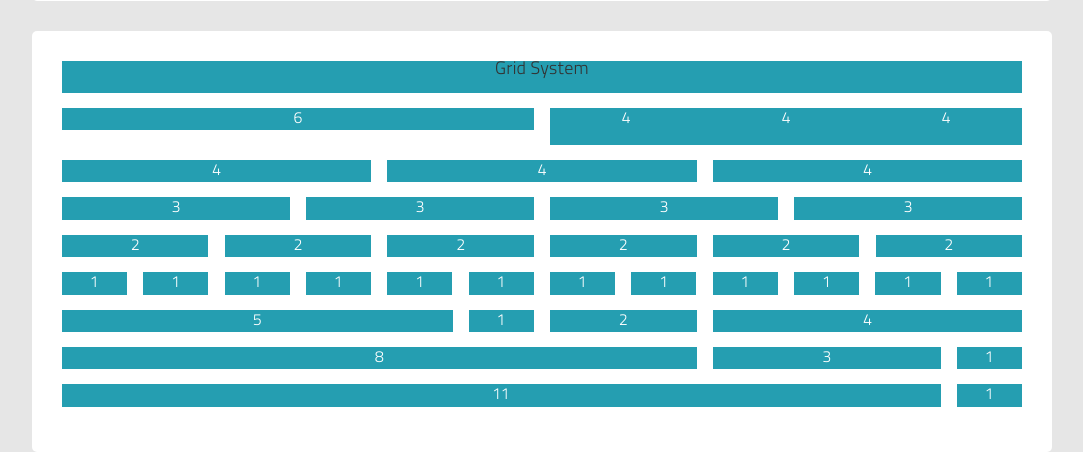
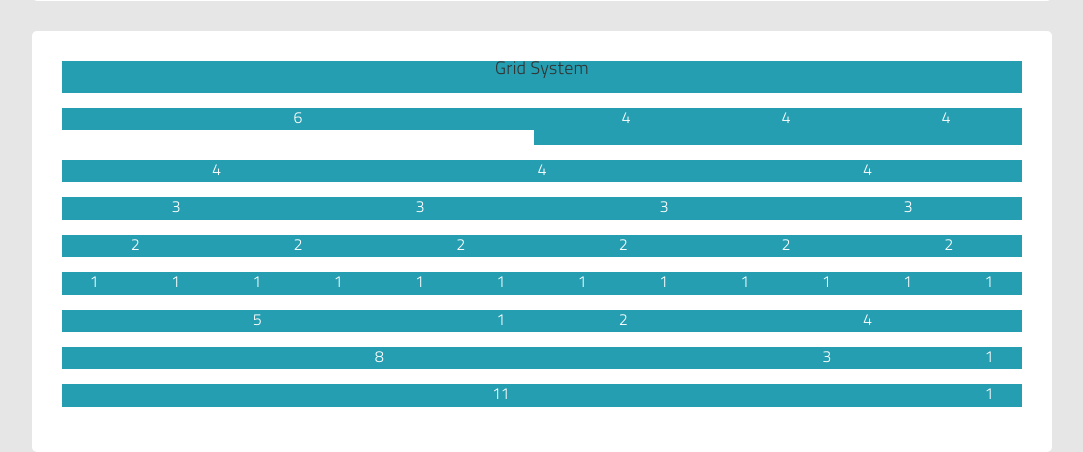
Before and after one commit to 4cfelix/voodookit, a PHP site: page / in a window 1280 px wide. Shown: the part 965-1417 px from the top of the page, without its empty margins (98-1181 px from the left). Run offline with PHP 8.4, Linux system fonts and the light colour scheme.

Commit message:
[task] change margin gap to padding gap

```diff
--- a/css/global.css
+++ b/css/global.css
@@ -376,11 +376,11 @@ dd {
   background-color: #019c0f;
   color: white;
   text-align: center;
-  margin-left: 2.127659574%;
-  *margin-left: 2.074468085%;
+  padding-left: 2.127659574%;
+  *padding-left: 2.074468085%;
 }
 .contentWrap [class*="col"]:first-child {
-  margin-left: 0;
+  padding-left: 0;
 }
 .contentWrap .col12 {
   width: 100%;
@@ -447,11 +447,11 @@ dd {
   .contentWrap [class*="col"] {
     float: left;
     background-color: #259eb1;
-    margin-left: 1.694915254%;
-    *margin-left: 1.641723765%;
+    padding-left: 1.694915254%;
+    *padding-left: 1.641723765%;
   }
   .contentWrap [class*="col"]:first-child {
-    margin-left: 0;
+    padding-left: 0;
   }
   .contentWrap .col12 {
     width: 100%;
@@ -512,7 +512,7 @@ dd {
     display: block;
     background-color: #ffda58;
     width: 100%;
-    margin-left: 0;
+    padding-left: 0;
     margin-bottom: 15px;
   }
   .col12,
--- a/less/modules/grid.less
+++ b/less/modules/grid.less
@@ -44,11 +44,11 @@
 		background-color: @successColor;
 		color: white;
 		text-align: center;
-		margin-left: 2.127659574%;
-		*margin-left: 2.074468085%;
+		padding-left: 2.127659574%;
+		*padding-left: 2.074468085%;
 
 		&:first-child {
-			margin-left: 0;
+			padding-left: 0;
 		}
 	}
 
@@ -137,11 +137,11 @@
 	    [class*="col"] {
 		    float: left;
 		    background-color: @primeColor;
-		    margin-left: 1.694915254%;
-		    *margin-left: 1.641723765%;
+		    padding-left: 1.694915254%;
+		    *padding-left: 1.641723765%;
 
 		    &:first-child {
-		    	margin-left: 0;
+		    	padding-left: 0;
 		    }
 	    }
 
@@ -224,7 +224,7 @@
 		display: block;
 		background-color: @infoColor;
 		width: 100%;
-		margin-left: 0;
+		padding-left: 0;
 		margin-bottom: @gap/2;
 	}
 
```
